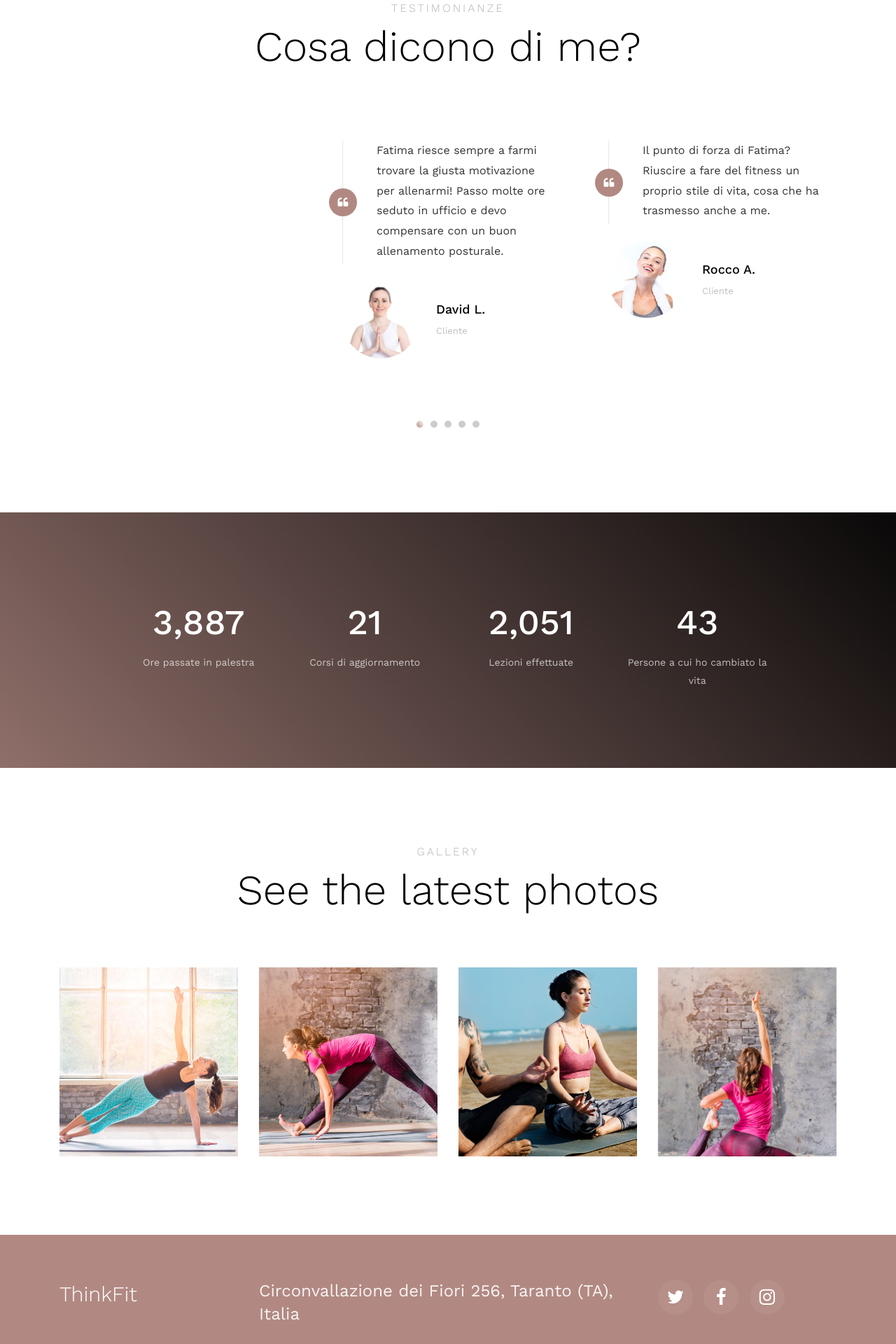
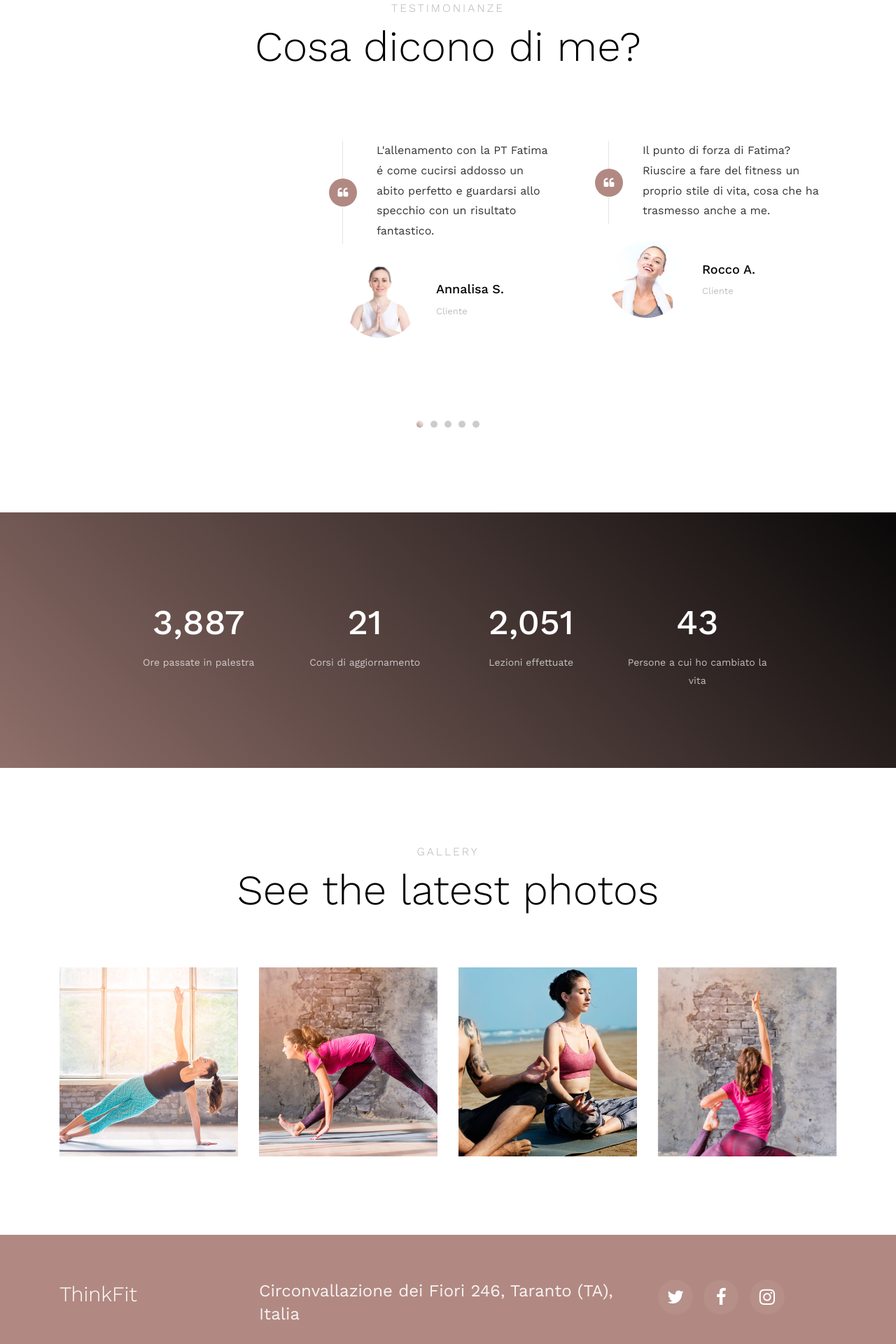
Before and after one commit to davidvarenne/thinkfit, a FastAPI app: page / in a window 1280 px wide. Shown: the part 3600-5520 px from the top of the page at 70% size. Run offline with FastAPI, Linux system fonts and the light colour scheme; some libraries are stand-ins or nearby versions; some web fonts are replaced.

Commit message:
aggiunta foto recensione

```diff
--- a/templates/contact.html
+++ b/templates/contact.html
@@ -76,7 +76,7 @@
 	              <h2 class="h4">Contatti</h2>
 	            </div>
 	            <div class="col-md-12 mb-3">
-	              <p><span>Indirizzo:</span> Circonvallazione dei Fiori 256, Taranto (TA), Italia</p>
+	              <p><span>Indirizzo:</span> Circonvallazione dei Fiori 246, Taranto (TA), Italia</p>
 	            </div>
 	            <div class="col-md-12 mb-3">
 	              <p><span>Telefono:</span> <a>+39 393 0276464</a></p>
@@ -158,7 +158,7 @@
           </div>
           <div class="col-lg col-md-6 mb-5 mb-md-5 ftco-animate">
             <div class="ftco-footer-widget mb-4">
-              <h2 class="location">Circonvallazione dei Fiori 256, Taranto (TA), Italia</h2>
+              <h2 class="location">Circonvallazione dei Fiori 246, Taranto (TA), Italia</h2>
             </div>
           </div>
           <div class="col-lg-3 col-md-6 mb-5 mb-md-5">
--- a/templates/index.html
+++ b/templates/index.html
@@ -300,7 +300,7 @@
                 <div class="testimony-wrap p-4 pb-5">
                   <div class="text">
                   	<div class="line pl-5">
-	                    <p class="mb-4 pb-1">Fatima riesce sempre a farmi trovare la giusta motivazione per allenarmi! Passo molte ore seduto in ufficio e devo compensare con un buon allenamento posturale.</p>
+	                    <p class="mb-4 pb-1">L'allenamento con la PT Fatima é come cucirsi addosso un abito perfetto e guardarsi allo specchio con un risultato fantastico.</p>
 	                    <span class="quote d-flex align-items-center justify-content-center">
 	                      <i class="icon-quote-left"></i>
 	                    </span>
@@ -309,7 +309,7 @@
                     	<div class="user-img" style="background-image: url(../static/images/person_1.jpg)">
 		                  </div>
 		                  <div class="ml-4">
-		                  	<p class="name">David L.</p>
+		                  	<p class="name">Annalisa S.</p>
 		                    <span class="position">Cliente</span>
 		                  </div>
                     </div>
@@ -348,7 +348,7 @@
 	                  </div>
 
                     <div class="d-flex align-items-center">
-                    	<div class="user-img" style="background-image: url(../static/images/person_3.jpg)">
+                    	<div class="user-img" style="background-image: url(../static/images/person_3fatima.jpg)">
 		                  </div>
 		                  <div class="ml-4">
 		                  	<p class="name">Maria D.</p>
@@ -362,7 +362,7 @@
                 <div class="testimony-wrap p-4 pb-5">
                   <div class="text">
                     <div class="line pl-5">
-	                    <p class="mb-4 pb-1">Far far away, behind the word mountains, far from the countries Vokalia and Consonantia, there live the blind texts.</p>
+	                    <p class="mb-4 pb-1">Fatima riesce sempre a farmi trovare la giusta motivazione per allenarmi! Passo molte ore seduto in ufficio e devo compensare con un buon allenamento posturale.</p>
 	                    <span class="quote d-flex align-items-center justify-content-center">
 	                      <i class="icon-quote-left"></i>
 	                    </span>
@@ -574,7 +574,7 @@
           </div>
           <div class="col-lg col-md-6 mb-5 mb-md-5 ftco-animate">
             <div class="ftco-footer-widget mb-4">
-              <h2 class="location">Circonvallazione dei Fiori 256, Taranto (TA), Italia</h2>
+              <h2 class="location">Circonvallazione dei Fiori 246, Taranto (TA), Italia</h2>
             </div>
           </div>
           <div class="col-lg-3 col-md-6 mb-5 mb-md-5">
```
Also changed, not shown: static/images/person_3fatima.jpg (added).
